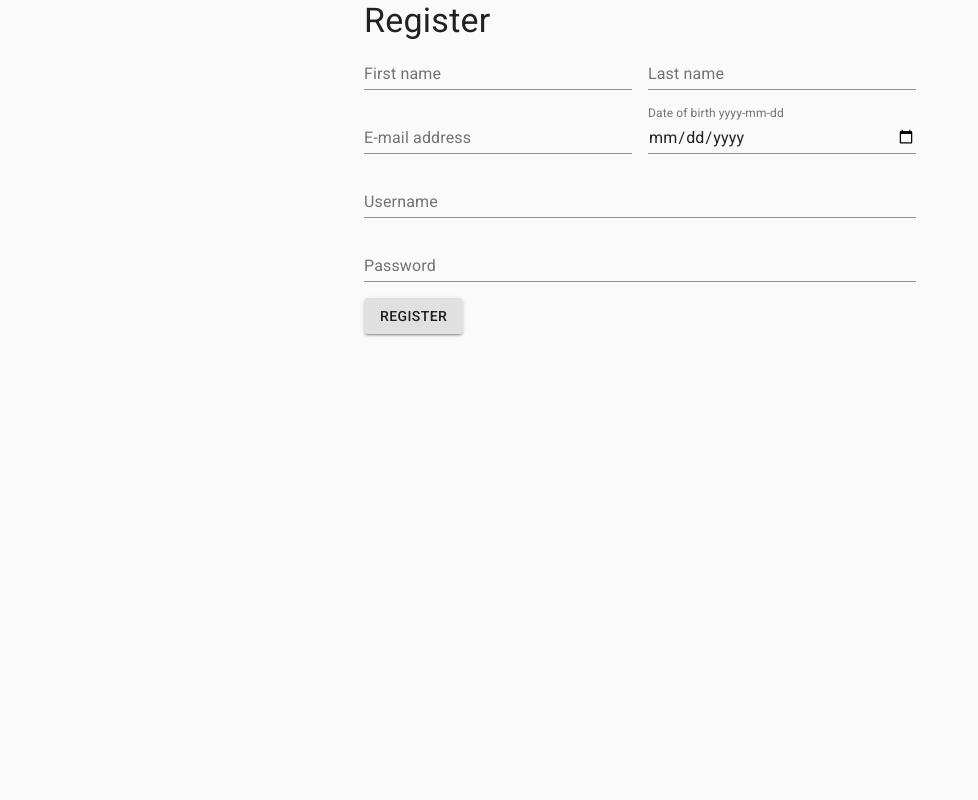
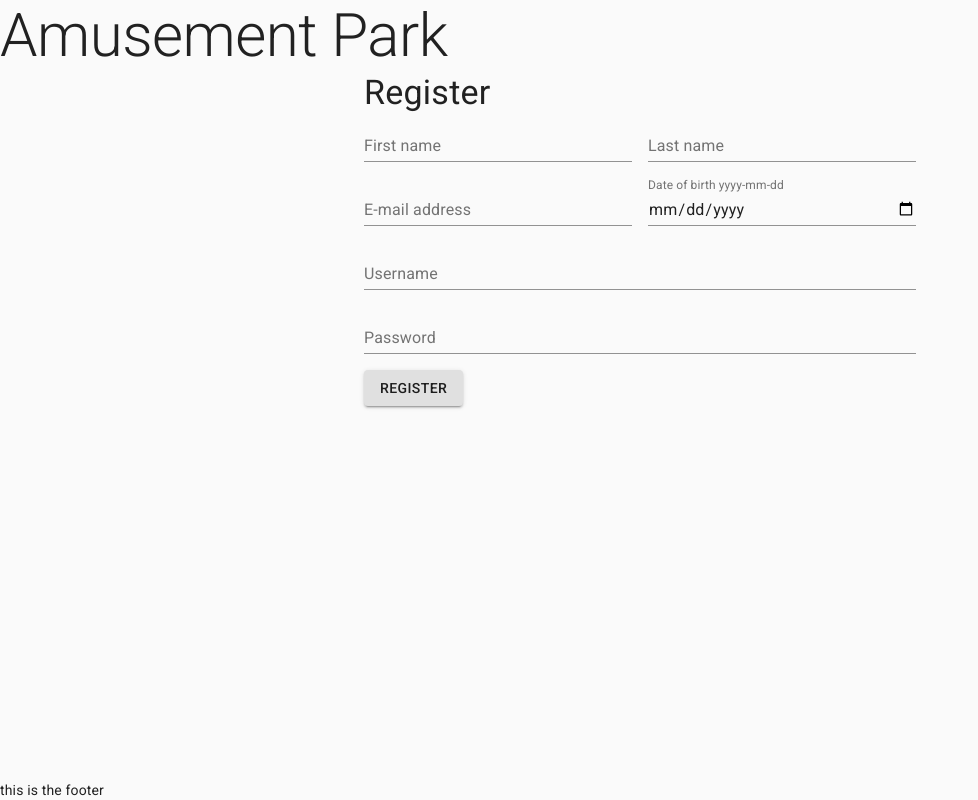
Before and after one commit to joaxcar/iv1201-group-5, a React (Create React App) app in the folder frontend/: page / in a window 1280 px wide. Shown: the whole page, without its empty margins (0-978 px from the left). Built offline with nearby package versions, Linux system fonts and the light colour scheme.

Commit message:
Create Header, Footer and Layout

```diff
--- a/frontend/src/App.js
+++ b/frontend/src/App.js
@@ -1,5 +1,5 @@
 import CssBaseline from "@material-ui/core/CssBaseline";
-
+import Layout from "./components/Layout/Layout";
 import RegistrationContainer from "./containers/RegistrationContainer/RegistrationContainer";
 
 /**
@@ -9,7 +9,9 @@ function App() {
 	return (
 		<>
 			<CssBaseline />
-			<RegistrationContainer />
+			<Layout>
+				<RegistrationContainer />
+			</Layout>
 		</>
 	);
 }
--- /dev/null
+++ b/frontend/src/components/Footer/Footer.js
@@ -0,0 +1,5 @@
+function Footer() {
+	return <footer>this is the footer</footer>;
+}
+
+export default Footer;
--- /dev/null
+++ b/frontend/src/components/Header/Header.js
@@ -0,0 +1,11 @@
+import { Typography } from "@material-ui/core";
+
+function Header() {
+	return (
+		<header>
+			<Typography variant="h2">Amusement Park</Typography>
+		</header>
+	);
+}
+
+export default Header;
--- /dev/null
+++ b/frontend/src/components/Layout/Layout.js
@@ -0,0 +1,17 @@
+import Header from "../Header/Header";
+import MainContent from "../MainContent/MainContent";
+import Footer from "../Footer/Footer";
+
+import classes from "./layout.module.css";
+
+function Layout({ children }) {
+	return (
+		<div className={classes.wrapper}>
+			<Header />
+			<MainContent>{children}</MainContent>
+			<Footer />
+		</div>
+	);
+}
+
+export default Layout;
--- /dev/null
+++ b/frontend/src/components/Layout/layout.module.css
@@ -0,0 +1,5 @@
+.wrapper {
+	display: flex;
+	flex-direction: column;
+	min-height: 100vh;
+}
--- /dev/null
+++ b/frontend/src/components/MainContent/MainContent.js
@@ -0,0 +1,7 @@
+import classes from "./mainContent.module.css";
+
+function MainContent({ children }) {
+	return <main className={classes.main}>{children}</main>;
+}
+
+export default MainContent;
--- /dev/null
+++ b/frontend/src/components/MainContent/mainContent.module.css
@@ -0,0 +1,3 @@
+.main {
+	flex: 1;
+}
```
